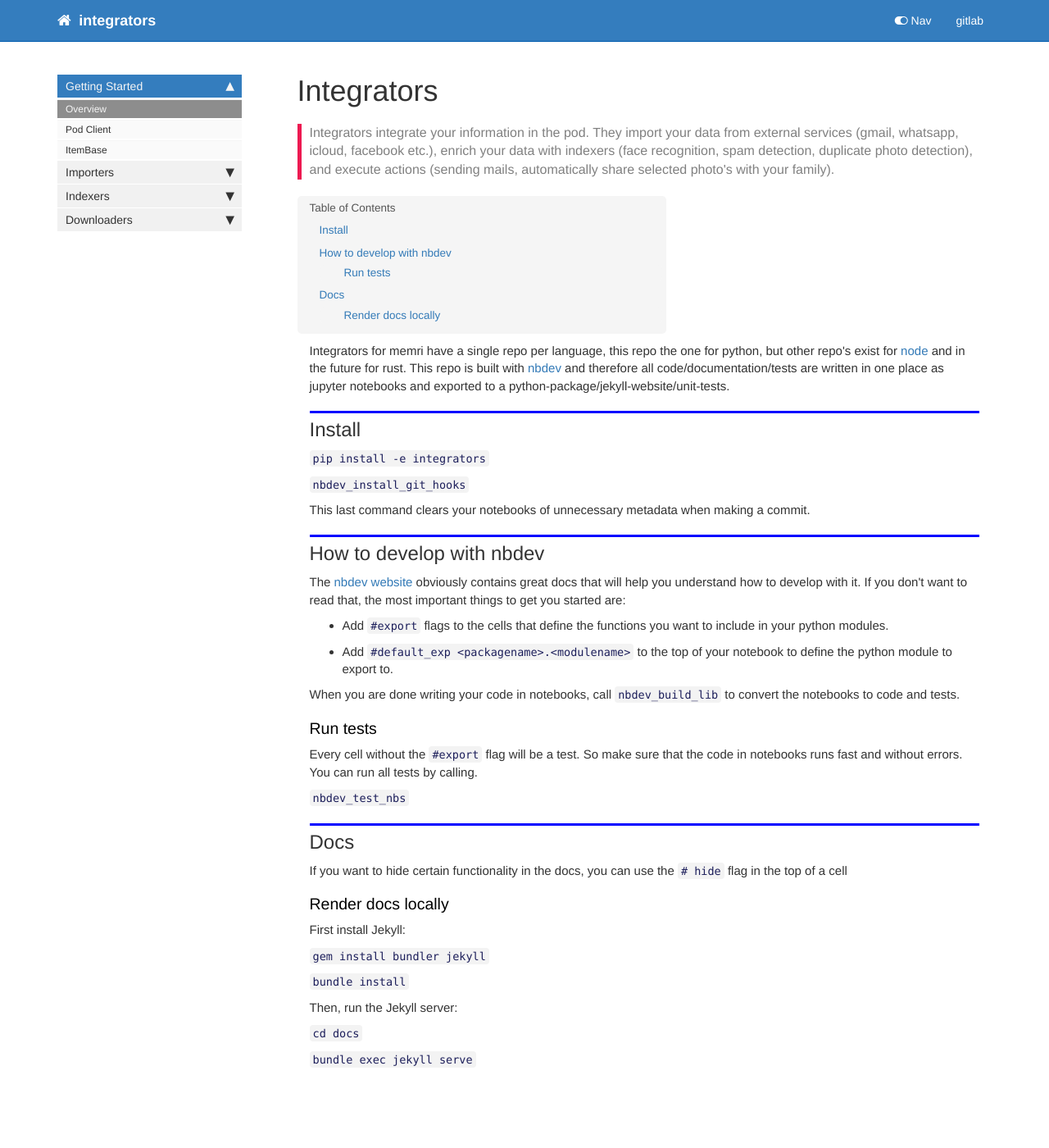
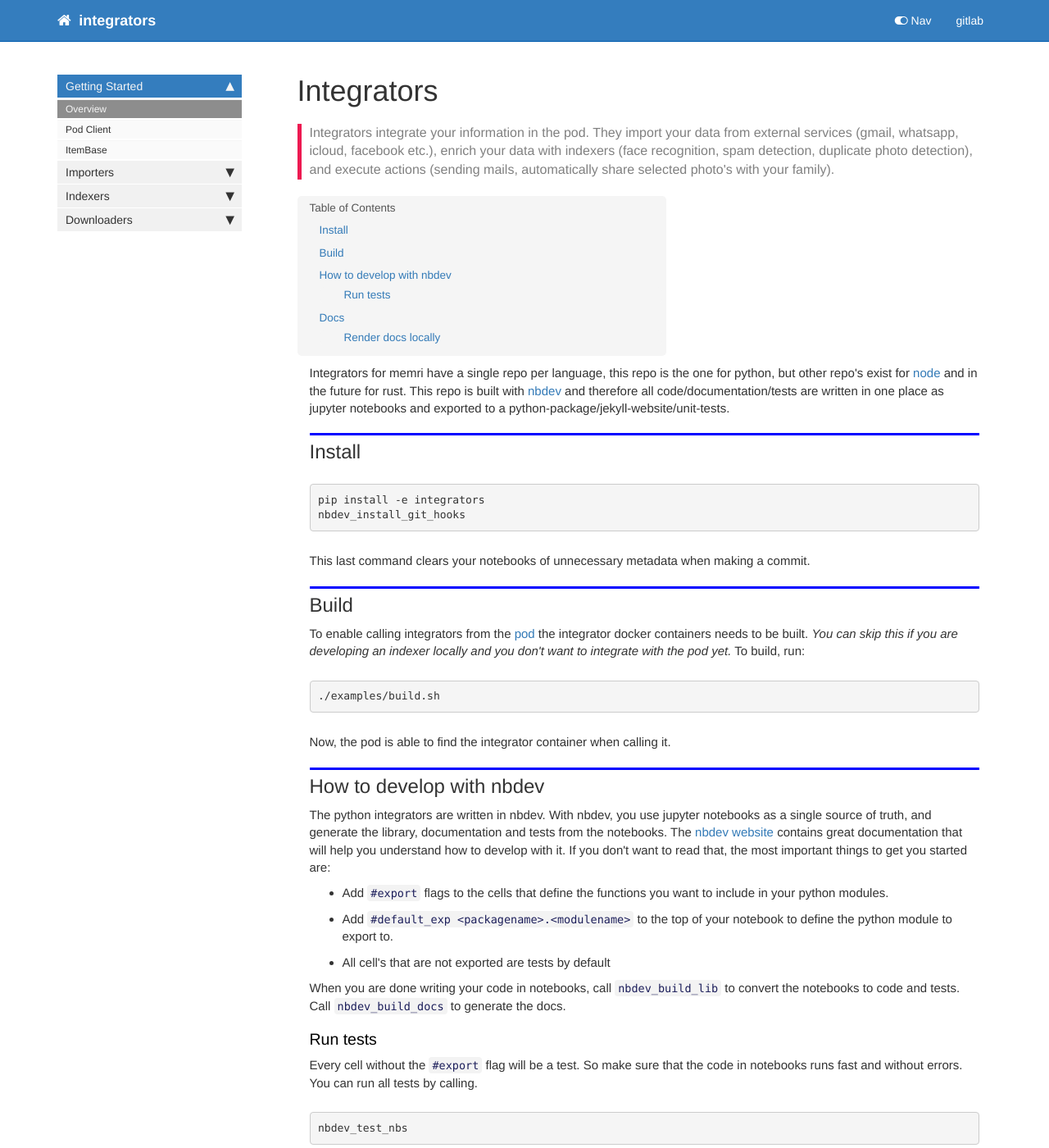
Before and after one commit to memri/pyintegrators, a Jekyll site: the page built from docs/index.html, in a window 1280 px wide and 1400 px high. Shown: the whole window at 82% size. Built offline with Jekyll 4.4.1, drawn with Linux system fonts in a browser that asks for light colours; nearby versions of some CDN libraries; comment, search, counter and statistics services are not loaded; some of the changed text lies outside the part shown.

Commit message:
fix some docs

```diff
--- a/docs/index.html
+++ b/docs/index.html
@@ -31,7 +29,7 @@ nb_path: "nbs/index.ipynb"
 
 <div class="cell border-box-sizing text_cell rendered"><div class="inner_cell">
 <div class="text_cell_render border-box-sizing rendered_html">
-<p>Integrators for memri have a single repo per language, this repo the one for python, but other repo's exist for <a href="https://gitlab.memri.io/memri/nodeintegrators">node</a> and in the future for rust. This repo is built with <a href="https://github.com/fastai/nbdev">nbdev</a> and therefore all code/documentation/tests are written in one place as jupyter notebooks and exported to a python-package/jekyll-website/unit-tests.</p>
+<p>Integrators for memri have a single repo per language, this repo is the one for python, but other repo's exist for <a href="https://gitlab.memri.io/memri/nodeintegrators">node</a> and in the future for rust. This repo is built with <a href="https://github.com/fastai/nbdev">nbdev</a> and therefore all code/documentation/tests are written in one place as jupyter notebooks and exported to a python-package/jekyll-website/unit-tests.</p>
 
 </div>
 </div>
@@ -44,8 +42,9 @@ nb_path: "nbs/index.ipynb"
 </div>
 <div class="cell border-box-sizing text_cell rendered"><div class="inner_cell">
 <div class="text_cell_render border-box-sizing rendered_html">
-<p><code>pip install -e integrators</code></p>
-<p><code>nbdev_install_git_hooks</code></p>
+
+<pre><code>pip install -e integrators
+nbdev_install_git_hooks</code></pre>
 
 </div>
 </div>
@@ -59,18 +58,47 @@ nb_path: "nbs/index.ipynb"
 </div>
 <div class="cell border-box-sizing text_cell rendered"><div class="inner_cell">
 <div class="text_cell_render border-box-sizing rendered_html">
+<h2 id="Build">Build<a class="anchor-link" href="#Build"> </a></h2>
+</div>
+</div>
+</div>
+<div class="cell border-box-sizing text_cell rendered"><div class="inner_cell">
+<div class="text_cell_render border-box-sizing rendered_html">
+<p>To enable calling integrators from the <a href="https://gitlab.memri.io/memri/pod">pod</a> the integrator docker containers needs to be built. <em>You can skip this if you are developing an indexer locally and you don't want to integrate with the pod yet.</em> To build, run:</p>
+
+</div>
+</div>
+</div>
+<div class="cell border-box-sizing text_cell rendered"><div class="inner_cell">
+<div class="text_cell_render border-box-sizing rendered_html">
+
+<pre><code>./examples/build.sh</code></pre>
+
+</div>
+</div>
+</div>
+<div class="cell border-box-sizing text_cell rendered"><div class="inner_cell">
+<div class="text_cell_render border-box-sizing rendered_html">
+<p>Now, the pod is able to find the integrator container when calling it.</p>
+
+</div>
+</div>
+</div>
+<div class="cell border-box-sizing text_cell rendered"><div class="inner_cell">
+<div class="text_cell_render border-box-sizing rendered_html">
 <h2 id="How-to-develop-with-nbdev">How to develop with nbdev<a class="anchor-link" href="#How-to-develop-with-nbdev"> </a></h2>
 </div>
 </div>
 </div>
 <div class="cell border-box-sizing text_cell rendered"><div class="inner_cell">
 <div class="text_cell_render border-box-sizing rendered_html">
-<p>The <a href="https://github.com/fastai/nbdev">nbdev website</a> obviously contains great docs that will help you understand how to develop with it. If you don't want to read that, the most important things to get you started are:</p>
+<p>The python integrators are written in nbdev. With nbdev, you use jupyter notebooks as a single source of truth, and generate the library, documentation and tests from the notebooks. The <a href="https://github.com/fastai/nbdev">nbdev website</a> contains great documentation that will help you understand how to develop with it. If you don't want to read that, the most important things to get you started are:</p>
 <ul>
 <li>Add <code>#export</code> flags to the cells that define the functions you want to include in your python modules.</li>
 <li>Add <code>#default_exp &lt;packagename&gt;.&lt;modulename&gt;</code> to the top of your notebook to define the python module to export to.</li>
+<li>All cell's that are not exported are tests by default</li>
 </ul>
-<p>When you are done writing your code in notebooks, call <code>nbdev_build_lib</code> to convert the notebooks to code and tests.</p>
+<p>When you are done writing your code in notebooks, call <code>nbdev_build_lib</code> to convert the notebooks to code and tests. Call <code>nbdev_build_docs</code> to generate the docs.</p>
 
 </div>
 </div>
@@ -84,7 +112,8 @@ nb_path: "nbs/index.ipynb"
 <div class="cell border-box-sizing text_cell rendered"><div class="inner_cell">
 <div class="text_cell_render border-box-sizing rendered_html">
 <p>Every cell without the <code>#export</code> flag will be a test. So make sure that the code in notebooks runs fast and without errors. You can run all tests by calling.</p>
-<p><code>nbdev_test_nbs</code></p>
+
+<pre><code>nbdev_test_nbs</code></pre>
 
 </div>
 </div>
@@ -97,7 +126,7 @@ nb_path: "nbs/index.ipynb"
 </div>
 <div class="cell border-box-sizing text_cell rendered"><div class="inner_cell">
 <div class="text_cell_render border-box-sizing rendered_html">
-<p>If you want to hide certain functionality in the docs, you can use the <code># hide</code> flag in the top of a cell</p>
+<p>If you want to hide certain functionality in the docs, you can use the <code>#hide</code> flag in the top of a cell</p>
 
 </div>
 </div>
@@ -110,12 +139,15 @@ nb_path: "nbs/index.ipynb"
 </div>
 <div class="cell border-box-sizing text_cell rendered"><div class="inner_cell">
 <div class="text_cell_render border-box-sizing rendered_html">
-<p>First install Jekyll:</p>
-<p><code>gem install bundler jekyll</code></p>
-<p><code>bundle install</code></p>
+<p>Often you might want to check your docs locally before deploying them. To do so, first install Jekyll:</p>
+
+<pre><code>gem install bundler jekyll
+bundle install</code></pre>
 <p>Then, run the Jekyll server:</p>
-<p><code>cd docs</code></p>
-<p><code>bundle exec jekyll serve</code></p>
+
+<pre><code>cd docs
+bundle exec jekyll serve</code></pre>
+<p>And thats it!</p>
 
 </div>
 </div>
```
Also changed, not shown: other parts of docs/index.html (+0 -2 lines), docs/indexers.indexer.html (+8 -6 lines), README.md, 1 other file.
